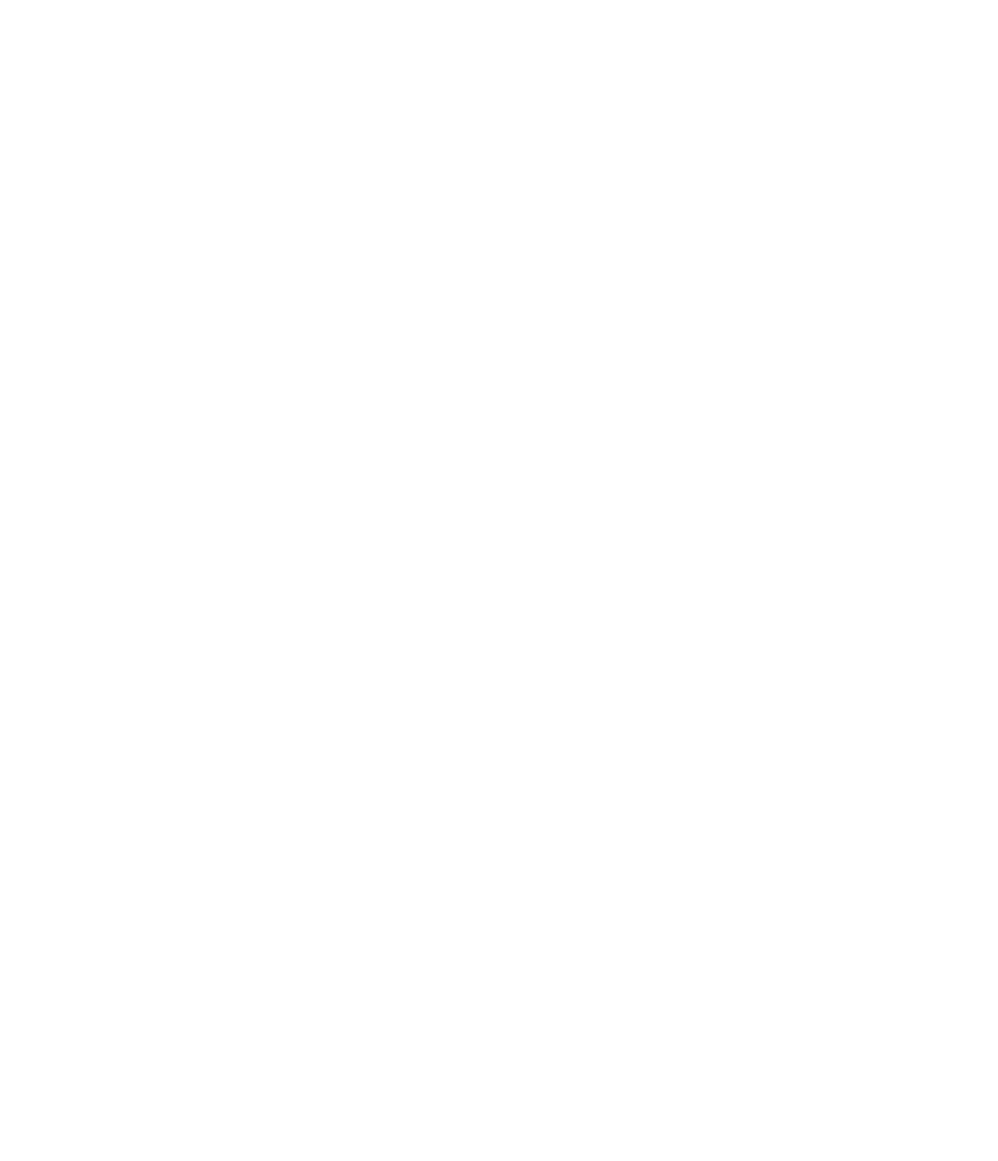
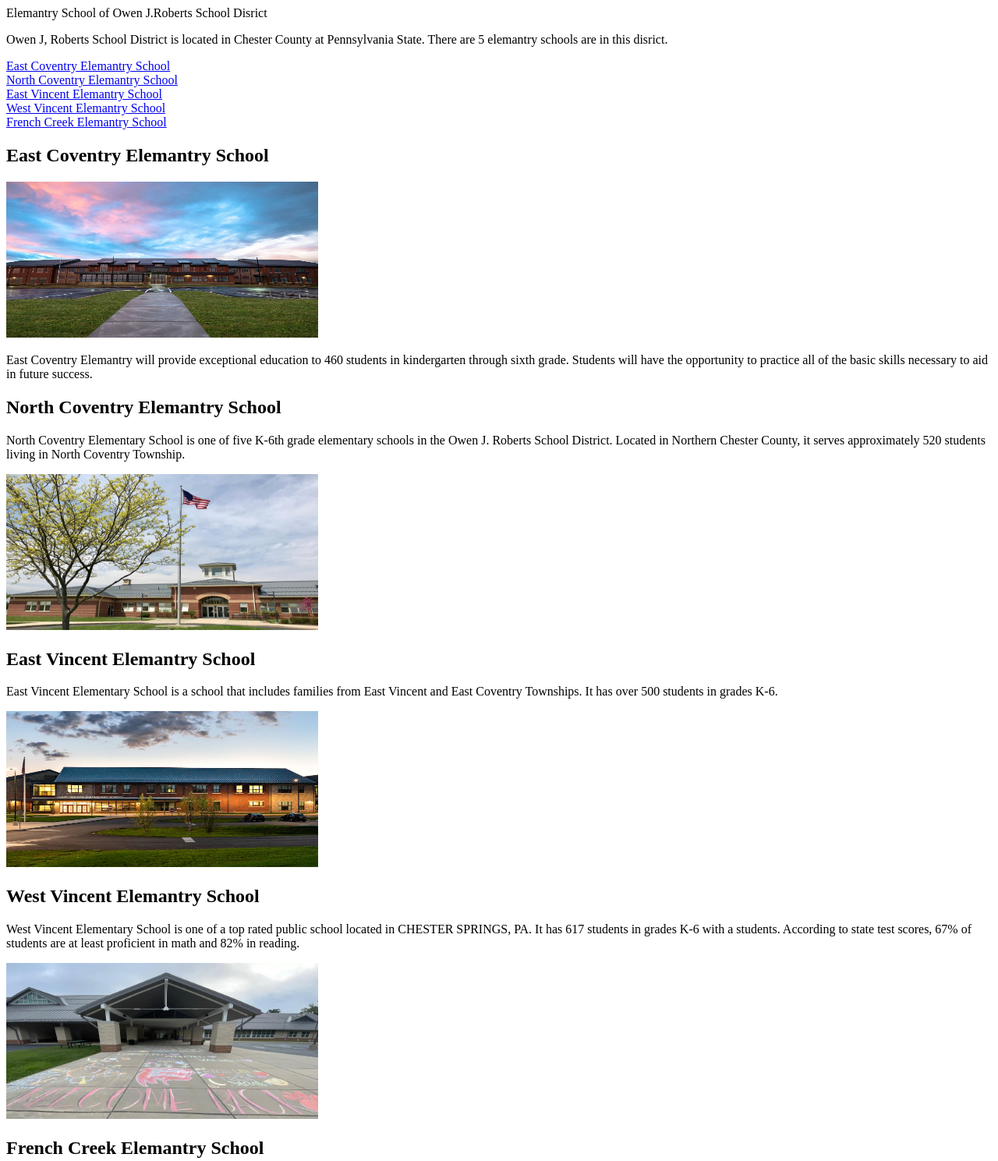
Before and after one commit to LaunchCodeAllhubs/js-assignment-4-html-me-something-ayse-z, a website: page index.html in a window 1280 px wide. Shown: the top 1489 px of the page at 78% size. Before the commit the page ends 800 px from the top, so only its background shows below. Drawn offline with Linux system fonts and the light colour scheme.

Commit message:
Finished work on HTML page

```diff
--- a/index.html
+++ b/index.html
@@ -1,8 +1,61 @@
 <!DOCTYPE html>
 <html>
    <head>
+      <title>Elemantry School of Owen J.Roberts School District</title>
    </head>
    <body>
       <!-- Write your HTML in this file! -->
+      <header>Elemantry School of Owen J.Roberts School Disrict</header>
+      <main><p>Owen J, Roberts School District is located in Chester County at Pennsylvania State.
+         There are 5 elemantry schools are in this disrict.</p></main>
+
+         <a href ="#East Coventry">East Coventry Elemantry School</a><br>
+         <a href ="#North Coventry">North Coventry Elemantry School</a><br>
+         <a href ="#East Vincent">East Vincent Elemantry School</a><br>
+         <a href ="#West Vincent">West Vincent Elemantry School</a><br>
+         <a href ="#French Creek">French Creek Elemantry School</a><br>
+
+   <article>
+      <a name="East Coventry"><h2>East Coventry Elemantry School</h2></a>
+      <img src="images\east-coventry.jpg" width="400" height="200">
+      <p> East Coventry Elemantry will provide exceptional education to 460 students in kindergarten through sixth grade.
+         Students will have the opportunity to practice all of the basic skills necessary to aid in future success. </p>
+
+   </article>
+
+   <article>
+      <a name="North Coventry"><h2>North Coventry Elemantry School</h2></a>
+      <p> North Coventry Elementary School is one of five K-6th grade elementary schools in the Owen J. Roberts School District.
+         Located in Northern Chester County, it serves approximately 520 students living in North Coventry Township. </p>
+         <img src="images\north-coventry.jpeg" width="400" height="200">
+
+   </article>
+
+   <article>
+      <a name="East Vincent"><h2>East Vincent Elemantry School</h2></a>
+      <p>East Vincent Elementary School is a school that includes families from East Vincent and East Coventry Townships.
+         It has over 500 students in grades K-6.  </p>
+         <img src="images\east-vincent.jpg" width="400" height="200">
+
+   </article>
+
+   <article>
+      <a name="West Vincent"><h2>West Vincent Elemantry School</h2></a>
+      <p>West Vincent Elementary School is one of a top rated public school located in CHESTER SPRINGS, PA. It has 617 students in
+         grades K-6 with a students. According to state test scores, 67% of students are at least proficient
+         in math and 82% in reading.  </p>
+       <img src="images\west-vincent.jfif" width="400" height="200">
+
+   </article>
+
+   <article>
+      <a name="French Creek"><h2>French Creek Elemantry School</h2></a>
+      <p>French Creek Elemantry School is one of the owen J Roberts School Disrict's school in Chester County. Its curriculum
+         embraces the use of a STEM-based approach to problem solving.  (Science, Technology, Engineering and Mathematics) </p>
+       <img src="images\french-creek.jfif" width="400" height="200">
+
+   </article>
+
    </body>
+   <footer>&copy; Ayse Zeyrek</footer>
 </html>
```
Also changed, not shown: images/east-coventry.jpg (added), images/east-vincent.jpg (added), images/french-creek.jfif (added), images/north-coventry.jpeg (added), images/west-vincent.jfif (added).
